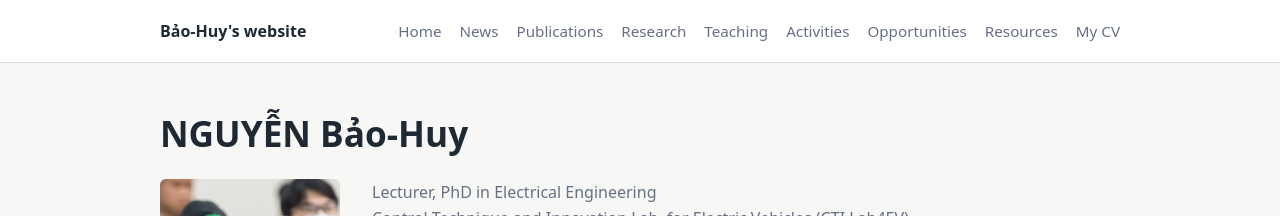
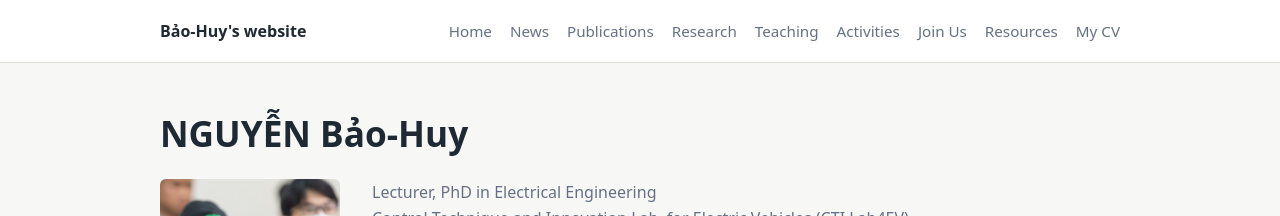
Before and after one commit to baohuynguyen/baohuynguyen.github.io, a Jekyll site: the page built from index.md, in a window 1280 px wide. Shown: the top 216 px of the page. Built offline with Jekyll 4.4.1, drawn with Linux system fonts in a browser that asks for light colours.

Commit message:
Update header.html

```diff
--- a/_includes/header.html
+++ b/_includes/header.html
@@ -9,7 +9,7 @@
       <a href="{{ '/research/' | relative_url }}">Research</a>
       <a href="{{ '/teaching/' | relative_url }}">Teaching</a>
       <a href="{{ '/activities/' | relative_url }}">Activities</a>
-      <a href="{{ '/opportunities/' | relative_url }}">Opportunities</a>
+      <a href="{{ '/opportunities/' | relative_url }}">Join Us</a>
       <a href="{{ '/resources/' | relative_url }}">Resources</a>
       <a href="{{ '/cv/' | relative_url }}">My CV</a>
     </nav>
```
